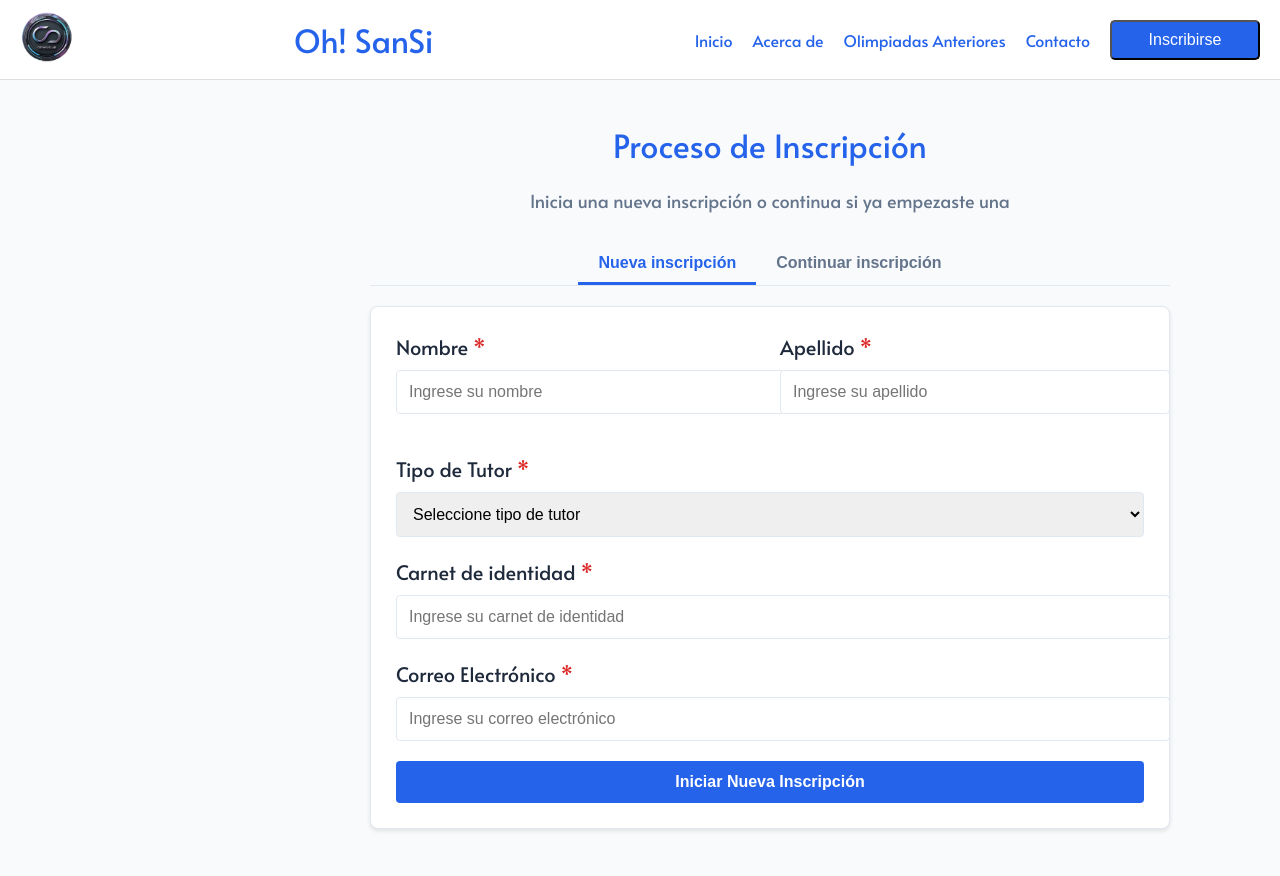
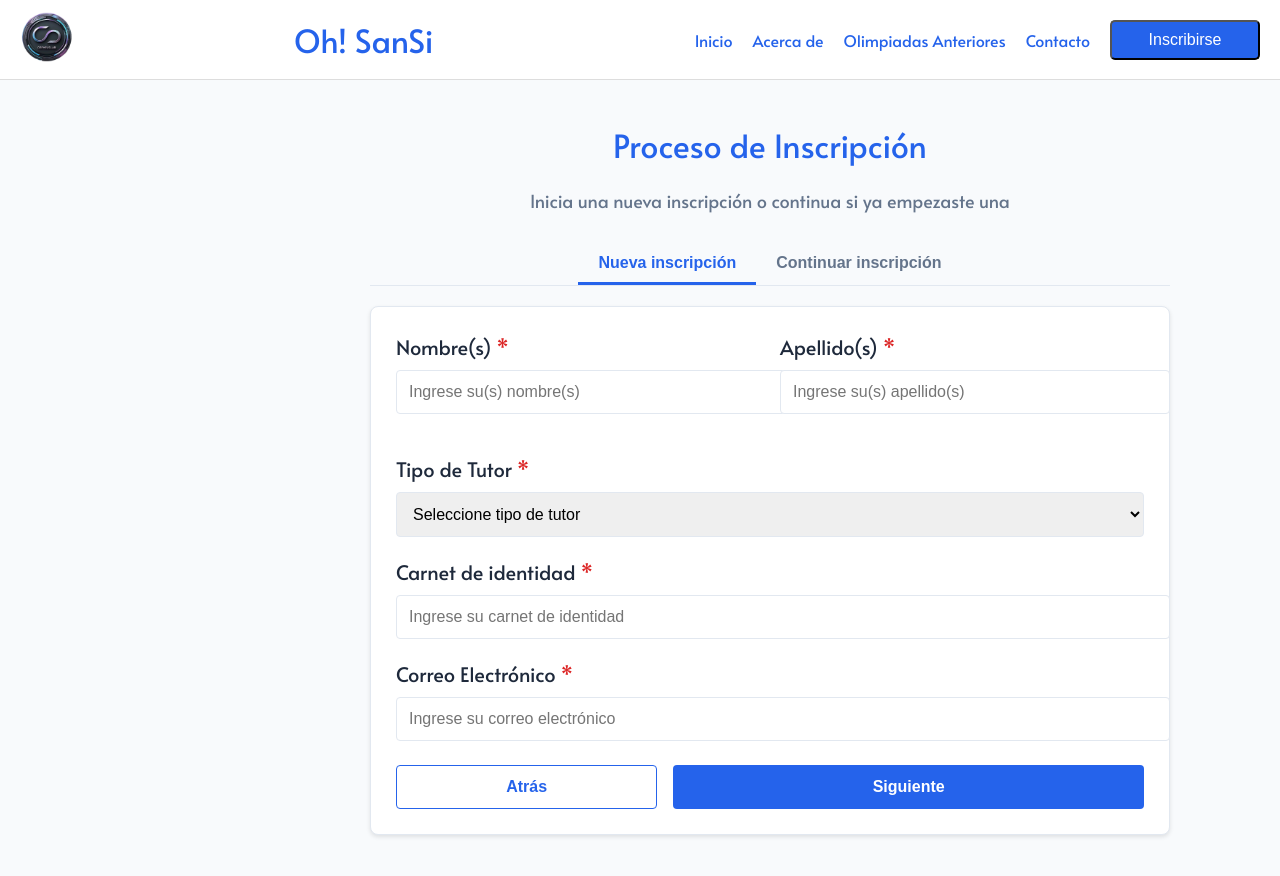
Before and after one commit to OrpheusLabSRL/Inscripcion-olimpiadas-UMSS, a React (Vite) app in the folder Client/: page /register/tutor-form in a window 1280 px wide. Shown: the top 876 px of the page. Built offline with nearby package versions, Linux system fonts and the light colour scheme; a web font is replaced by a local one.

Commit message:
se añadio los criterios de validacion de la HU de Tutor

```diff
--- a/Client/src/features/registrarion/pages/TutorForm/TutorForm.css
+++ b/Client/src/features/registrarion/pages/TutorForm/TutorForm.css
@@ -172,6 +172,48 @@
   .submit-button:hover {
     background-color: var(--primary-hover);
   }
+  .valid-input {
+    border-color: #10b981 !important;
+    box-shadow: 0 0 0 1px #10b981;
+  }
+
+  .invalid-input {
+    border-color: #ef4444 !important;
+    box-shadow: 0 0 0 1px #ef4444;
+  }
+
+  .form-buttons {
+    display: flex;
+    gap: 16px;
+    margin-top: 24px;
+  }
+
+  .back-button {
+    flex: 1;
+    padding: var(--high-button) var(--broad-button);
+    background-color: var(--white);
+    color: var(--primary-color);
+    border: 1px solid var(--primary-color);
+    border-radius: 4px;
+    font-size: var(--h5-size);
+    font-weight: bold;
+    cursor: pointer;
+    transition: all 0.3s;
+  }
+
+  .back-button:hover {
+    background-color: #f0f7ff;
+  }
+
+  .submit-button {
+    flex: 2;
+  }
+
+  /* Asegurar que los placeholders desaparezcan al escribir */
+  input:focus::placeholder,
+  select:focus::placeholder {
+    color: transparent;
+  }
 
   /* Responsive */
   @media (max-width: 768px) {
--- a/Client/src/features/registrarion/pages/TutorForm/TutorForm.jsx
+++ b/Client/src/features/registrarion/pages/TutorForm/TutorForm.jsx
@@ -13,14 +13,69 @@ export const TutorForm = () => {
     email: ""
   });
   const [errors, setErrors] = useState({});
+  const [touched, setTouched] = useState({});
   const navigate = useNavigate();
 
   const handleInputChange = (e) => {
     const { name, value } = e.target;
+
+    // Validación en tiempo real
+    let filteredValue = value;
+    if (name === "nombre" || name === "apellido") {
+      filteredValue = value.replace(/[^a-zA-ZáéíóúÁÉÍÓÚñÑ\s]/g, "");
+      if (name === "nombre" && filteredValue.length > 30) return;
+      if (name === "apellido" && filteredValue.length > 30) return;
+    } else if (name === "carnet") {
+      filteredValue = value.replace(/[^a-zA-Z0-9]/g, "");
+      if (filteredValue.length > 12) return;
+    }
+
     setFormData({
       ...formData,
-      [name]: value
+      [name]: filteredValue
     });
+
+    // Validación en tiempo real
+    if (touched[name]) {
+      validateField(name, filteredValue);
+    }
+  };
+
+  const handleBlur = (e) => {
+    const { name } = e.target;
+    setTouched({ ...touched, [name]: true });
+    validateField(name, formData[name]);
+  };
+
+  const validateField = (name, value) => {
+    let error = "";
+
+    if (!value.trim()) {
+      error = "Este campo es requerido";
+    } else {
+      switch (name) {
+        case "nombre":
+        case "apellido":
+          if (!/^[a-zA-ZáéíóúÁÉÍÓÚñÑ\s]+$/.test(value)) {
+            error = "Solo se permiten caracteres alfabéticos";
+          }
+          break;
+        case "email":
+          if (!validateEmail(value)) {
+            error = "Email no válido";
+          }
+          break;
+        case "carnet":
+          if (!/^[a-zA-Z0-9]+$/.test(value)) {
+            error = "Solo se permiten caracteres alfanuméricos";
+          }
+          break;
+        default:
+          break;
+      }
+    }
+
+    setErrors({ ...errors, [name]: error });
   };
 
   const validateEmail = (email) => {
@@ -30,14 +85,15 @@ export const TutorForm = () => {
 
   const validateForm = () => {
     const newErrors = {};
+    const fieldsToValidate = ["nombre", "apellido", "tipoTutor", "carnet", "email"];
 
-    if (!formData.nombre.trim()) newErrors.nombre = "Nombre es requerido";
-    if (!formData.apellido.trim()) newErrors.apellido = "Apellido es requerido";
-    if (!formData.tipoTutor) newErrors.tipoTutor = "Tipo de tutor es requerido";
-    if (!formData.carnet.trim()) newErrors.carnet = "Carnet es requerido";
-    if (!formData.email.trim()) {
-      newErrors.email = "Email es requerido";
-    } else if (!validateEmail(formData.email)) {
+    fieldsToValidate.forEach(field => {
+      if (!formData[field].trim()) {
+        newErrors[field] = "Este campo es requerido";
+      }
+    });
+
+    if (!validateEmail(formData.email) && formData.email.trim()) {
       newErrors.email = "Email no válido";
     }
 
@@ -73,6 +129,11 @@ export const TutorForm = () => {
     }
   };
 
+  const getInputClass = (name) => {
+    if (!touched[name]) return "";
+    return errors[name] ? "invalid-input" : "valid-input";
+  };
+
   return (
     <div className="tutor-page-wrapper">
       <HeaderProp />
@@ -100,24 +161,30 @@ export const TutorForm = () => {
             <form onSubmit={handleSubmit} className="form-section">
               <div className="form-grid">
                 <div className="form-group">
-                  <label>Nombre <span className="required">*</span></label>
+                  <label>Nombre(s) <span className="required">*</span></label>
                   <input
                     type="text"
                     name="nombre"
-                    placeholder="Ingrese su nombre"
+                    placeholder="Ingrese su(s) nombre(s)"
                     value={formData.nombre}
                     onChange={handleInputChange}
+                    onBlur={handleBlur}
+                    className={getInputClass("nombre")}
+                    maxLength={30}
                   />
                   {errors.nombre && <span className="error-message">{errors.nombre}</span>}
                 </div>
                 <div className="form-group">
-                  <label>Apellido <span className="required">*</span></label>
+                  <label>Apellido(s) <span className="required">*</span></label>
                   <input
                     type="text"
                     name="apellido"
-                    placeholder="Ingrese su apellido"
+                    placeholder="Ingrese su(s) apellido(s)"
                     value={formData.apellido}
                     onChange={handleInputChange}
+                    onBlur={handleBlur}
+                    className={getInputClass("apellido")}
+                    maxLength={30}
                   />
                   {errors.apellido && <span className="error-message">{errors.apellido}</span>}
                 </div>
@@ -129,11 +196,14 @@ export const TutorForm = () => {
                   name="tipoTutor"
                   value={formData.tipoTutor}
                   onChange={handleInputChange}
+                  onBlur={handleBlur}
+                  className={getInputClass("tipoTutor")}
                 >
                   <option value="">Seleccione tipo de tutor</option>
                   <option value="Profesor">Profesor</option>
                   <option value="Madre">Madre</option>
                   <option value="Padre">Padre</option>
+                  <option value="Tutor Legal">Tutor Legal</option>
                 </select>
                 {errors.tipoTutor && <span className="error-message">{errors.tipoTutor}</span>}
               </div>
@@ -146,6 +216,9 @@ export const TutorForm = () => {
                   placeholder="Ingrese su carnet de identidad"
                   value={formData.carnet}
                   onChange={handleInputChange}
+                  onBlur={handleBlur}
+                  className={getInputClass("carnet")}
+                  maxLength={12}
                 />
                 {errors.carnet && <span className="error-message">{errors.carnet}</span>}
               </div>
@@ -158,11 +231,20 @@ export const TutorForm = () => {
                   placeholder="Ingrese su correo electrónico"
                   value={formData.email}
                   onChange={handleInputChange}
+                  onBlur={handleBlur}
+                  className={getInputClass("email")}
                 />
                 {errors.email && <span className="error-message">{errors.email}</span>}
               </div>
 
-                <button type="submit" className="submit-button">Iniciar Nueva Inscripción</button>
+              <div className="form-buttons">
+                <button type="button" className="back-button" onClick={() => navigate(-1)}>
+                  Atrás
+                </button>
+                <button type="submit" className="submit-button">
+                  Siguiente
+                </button>
+              </div>
             </form>
           ) : (
             <form onSubmit={handleContinue} className="form-section">
@@ -174,6 +256,8 @@ export const TutorForm = () => {
                   placeholder="Ingrese su correo electrónico"
                   value={formData.email}
                   onChange={handleInputChange}
+                  onBlur={handleBlur}
+                  className={getInputClass("email")}
                 />
                 {errors.email && <span className="error-message">{errors.email}</span>}
               </div>
@@ -186,11 +270,21 @@ export const TutorForm = () => {
                   placeholder="Ingrese su carnet de identidad"
                   value={formData.carnet}
                   onChange={handleInputChange}
+                  onBlur={handleBlur}
+                  className={getInputClass("carnet")}
+                  maxLength={12}
                 />
                 {errors.carnet && <span className="error-message">{errors.carnet}</span>}
               </div>
 
-                <button type="submit" className="submit-button">Continuar Inscripción</button>
+              <div className="form-buttons">
+                <button type="button" className="back-button" onClick={() => navigate(-1)}>
+                  Atrás
+                </button>
+                <button type="submit" className="submit-button">
+                  Continuar
+                </button>
+              </div>
             </form>
           )}
         </div>
```
Lines whose indentation alone changed are shown as unchanged.
